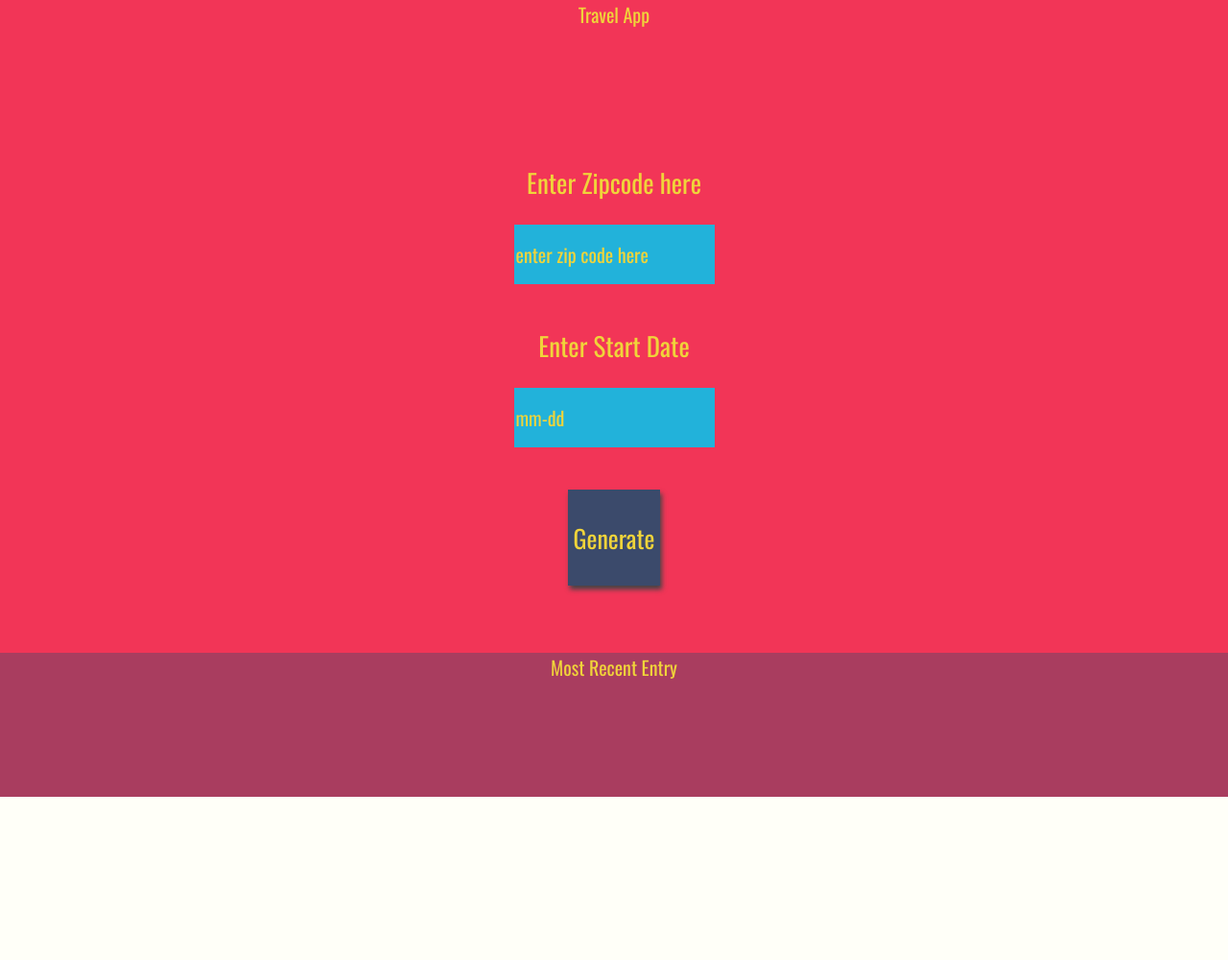
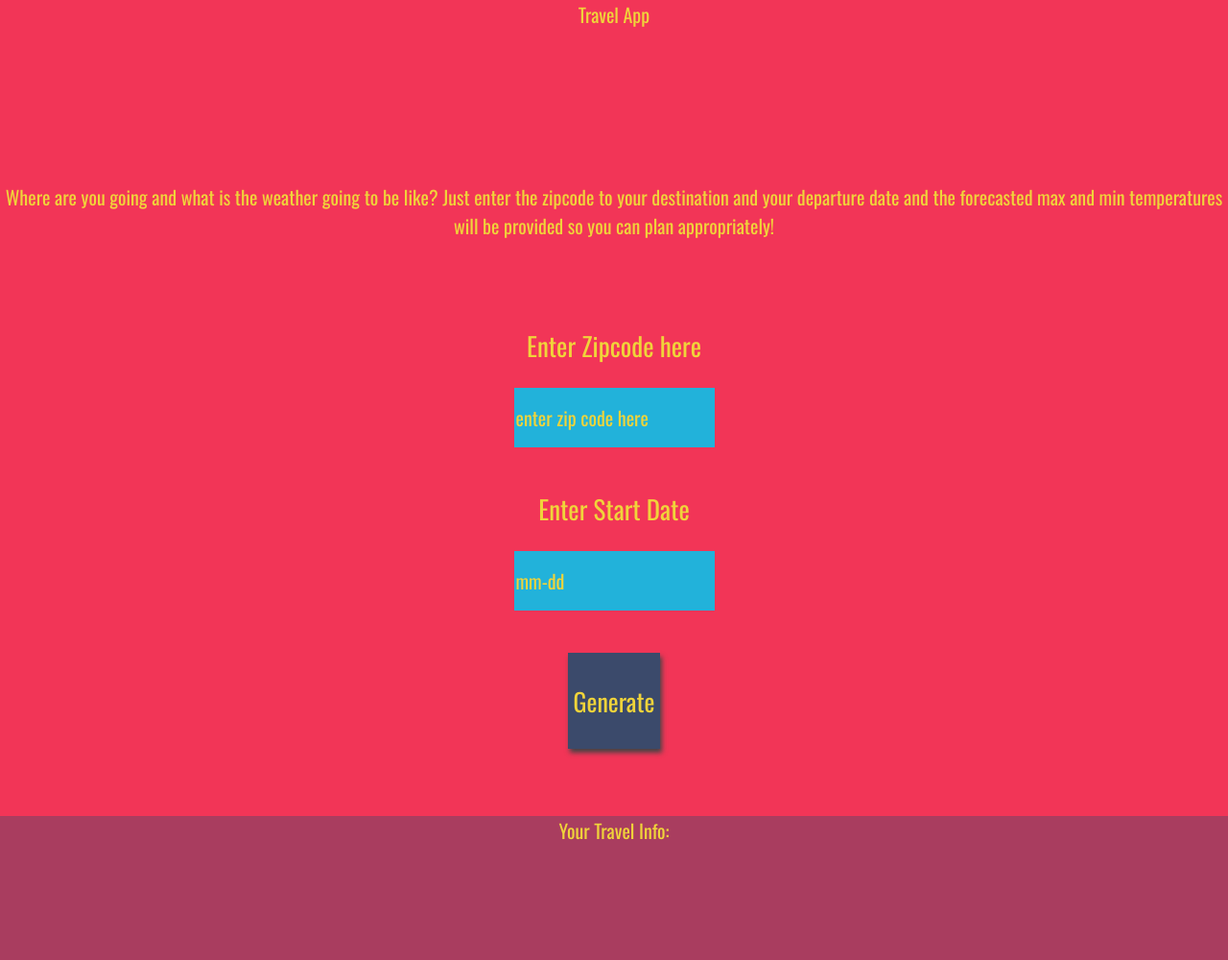
Before and after one commit to lhsthree/weather-app, a website: page src/client/views/index.html in a window 1280 px wide. Shown: the whole page at 96% size. Before the commit the page ends 830 px from the top, so only its background shows below. Drawn offline with nearby package versions, Linux system fonts and the light colour scheme; files that its build step writes are made by us from their sources; a web font is replaced by a local one.

Commit message:
minor html updates

```diff
--- a/src/client/views/index.html
+++ b/src/client/views/index.html
@@ -2,7 +2,7 @@
 <html>
 <head>
 <meta charset="UTF-8">
-<title>Weather Journal</title>
+<title>Travel Application</title>
 <link href="https://fonts.googleapis.com/css?family=Oswald:400,600,700|Ranga:400,700&display=swap" rel="stylesheet">
 <link rel="stylesheet" href="css/styles.css">
 </head>
@@ -10,6 +10,9 @@
 <div id = "app">
   <div class ="holder headline">
    Travel App
+  </div>
+  <div class ="holder">
+    <p>Where are you going and what is the weather going to be like? Just enter the zipcode to your destination and your departure date and the forecasted max and min temperatures will be provided so you can plan appropriately!</p>
   </div>
   <div class ="holder zip">
     <label for="zip">Enter Zipcode here</label>
@@ -24,7 +27,7 @@
     <button id="generate" type = "submit"> Generate </button>
   </div>
   <div class ="holder entry">
-    <div class = "title">Most Recent Entry</div>
+    <div class = "title">Your Travel Info:</div>
    <div id = "entryHolder">
    <div id = "city"></div>
    <div id = "max_temp"></div>
```
